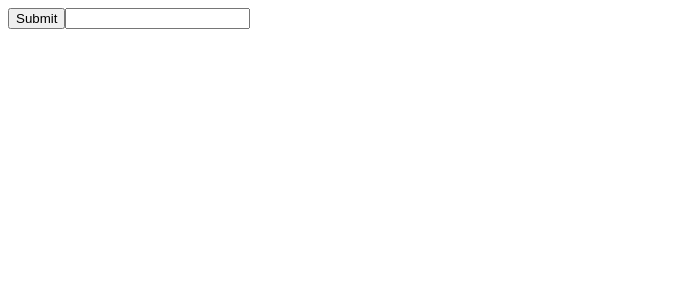
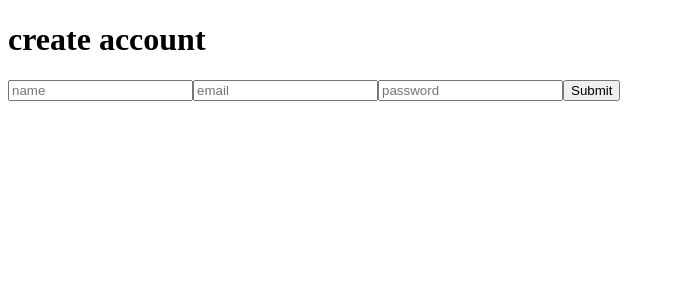
Before and after one commit to maxiluriam/code, a Next.js app in the folder next/nextjs-blog/: page /Form in a window 1280 px wide. Shown: the top 300 px of the page, without its empty margins (0-675 px from the left). Built offline with nearby package versions, Linux system fonts and the light colour scheme.

Commit message:
Summary (required)

```diff
--- a/next/nextjs-blog/models/testModels.js
+++ b/next/nextjs-blog/models/testModels.js
@@ -2,6 +2,18 @@ import { Schema, model, models } from "mongoose";
 
 const testSchema = new Schema({
   name: {
+    type: String,
+
+    reqiured: true,
+    unique: false,
+  },
+  email: {
+    type: String,
+
+    reqiured: true,
+    unique: true,
+  },
+  password: {
     type: String,
 
     reqiured: true,
--- a/next/nextjs-blog/pages/Form.js
+++ b/next/nextjs-blog/pages/Form.js
@@ -2,6 +2,8 @@ import { useState } from "react";
 
 const AddPersonForm = () => {
   const [name, setname] = useState("");
+  const [email, setemail] = useState("");
+  const [password, setpassword] = useState("");
 
   const createTest = async (name) => {
     const randomNum = Math.floor(Math.random() * 10000);
@@ -14,6 +16,8 @@ const AddPersonForm = () => {
 
       body: JSON.stringify({
         name: `${name}`,
+        email: `${email}`,
+        password: `${password}`,
         videoList: ["https://www.youtube.com/embed/VBlFHuCzPgY"],
       }),
     });
@@ -35,20 +39,46 @@ const AddPersonForm = () => {
     }
   };
 
-  function handleChange(e) {
+  function handleNameChange(e) {
     if (e.target.value.length < 10) {
       setname(e.target.value);
     } else {
       alert("maximum 10 chars");
     }
   }
+  function handleEmailChange(e) {
+    setemail(e.target.value);
+  }
+
+  function handlePasswordChange(e) {
+    setpassword(e.target.value);
+  }
 
   return (
-    <form onSubmit={handleSubmit}>
-      <button type="submit">Submit</button>
-
-      <input type="text" value={name} onChange={handleChange} />
-    </form>
+    <div>
+      <h1> create account</h1>
+      <form onSubmit={handleSubmit}>
+        <input
+          type="text"
+          value={name}
+          placeholder="name"
+          onChange={handleNameChange}
+        />
+        <input
+          type="text"
+          value={email}
+          placeholder="email"
+          onChange={handleEmailChange}
+        />
+        <input
+          type="text"
+          value={password}
+          placeholder="password"
+          onChange={handlePasswordChange}
+        />
+        <button type="submit">Submit</button>
+      </form>
+    </div>
   );
 };
 
--- a/next/nextjs-blog/pages/index.js
+++ b/next/nextjs-blog/pages/index.js
@@ -6,6 +6,7 @@ import Test from "../models/testModels";
 import AddVideo from "./addVideo";
 import AddPersonForm from "./Form";
 import VideoPlayer from "./videoPlayer";
+import Signin from "./signin";
 
 export default function Home({ tests }) {
   const createTest = async (name) => {
@@ -81,13 +82,14 @@ export default function Home({ tests }) {
     <div className="container">
       <main>
         <AddPersonForm></AddPersonForm>
+        <Signin></Signin>
+
         <div>
           {tests.map((test) => (
             <div key={test._id}>
               <h1>{test.name}</h1>
-
+              <AddVideo prop={test}></AddVideo>
               <VideoPlayer prop={test}></VideoPlayer>
-              <AddVideo prop={test}></AddVideo>
 
               <button
                 onClick={() => {
```
Also changed, not shown: next/nextjs-blog/pages/signin.js (added, +71 -0 lines), 1 other file (tests, documents, lock files or other folders).
